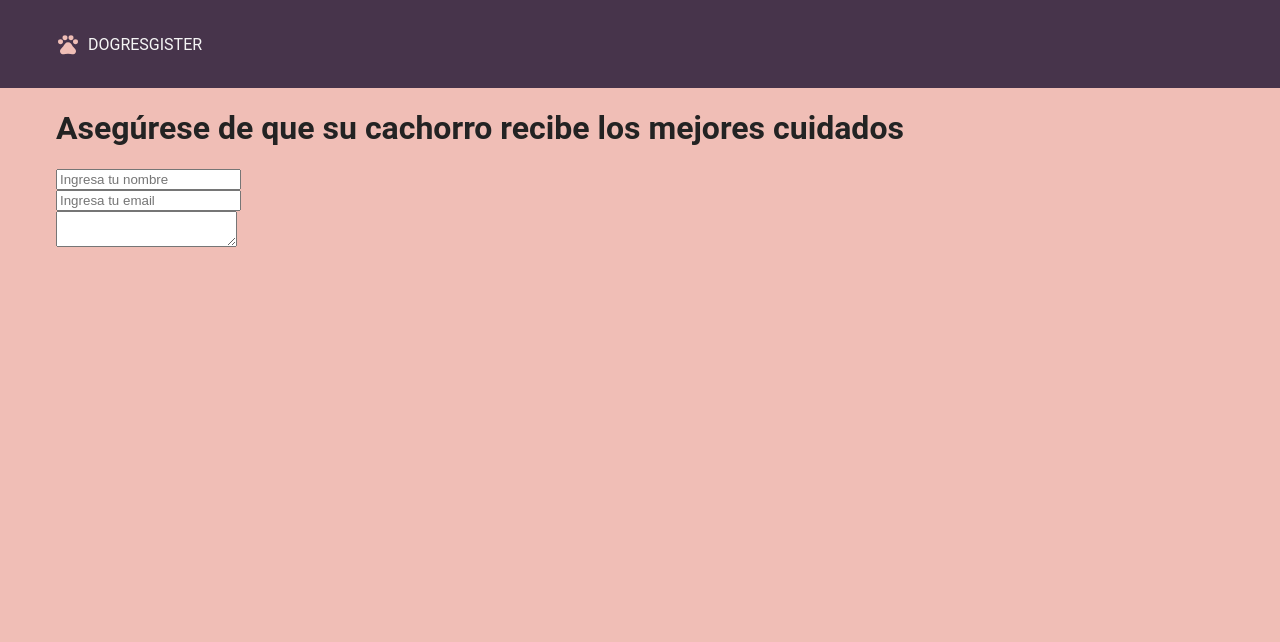
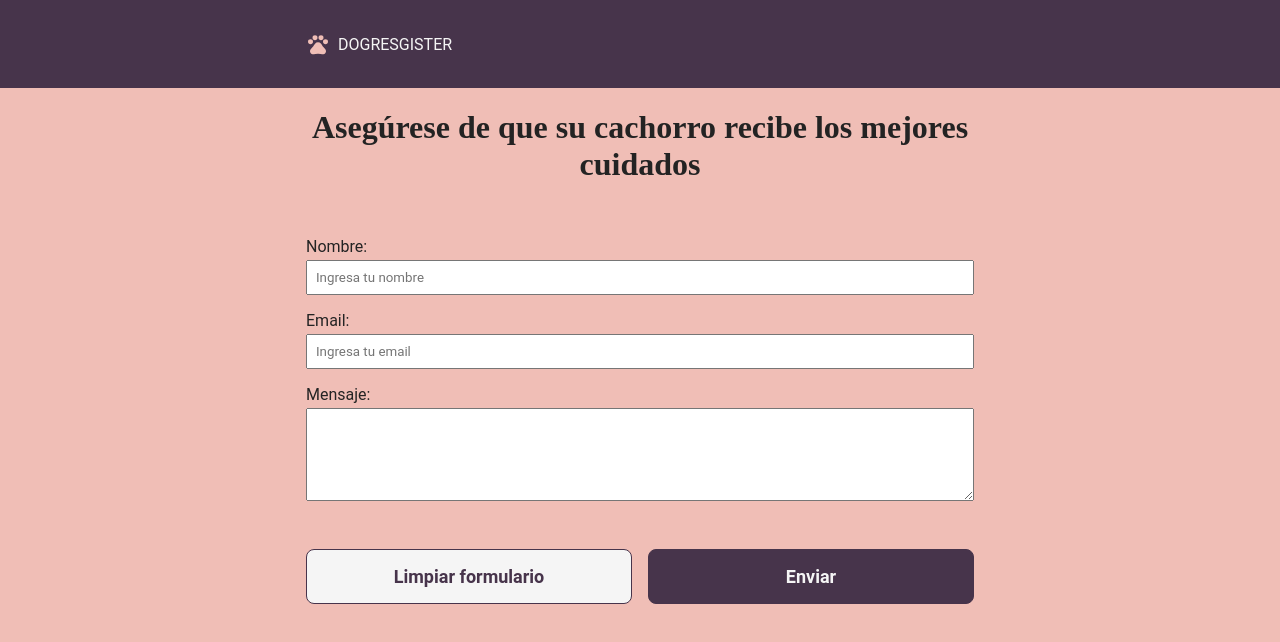
Before and after one commit to devchris03/DogRegister, a website: page index.html in a window 1280 px wide. Drawn offline with Linux system fonts and the light colour scheme.

Commit message:
style: añade estilos a los formularios

```diff
--- a/index.html
+++ b/index.html
@@ -20,20 +20,24 @@
     </header>
     <main class="main">
         <div class="main__content wrapper">
-            <h1 class="main__title">Asegúrese de que su cachorro recibe los mejores cuidados</h1>
-            <form action="" id="form">
+            <h1 class="title">Asegúrese de que su cachorro recibe los mejores cuidados</h1>
+            <form action="" id="form" class="form">
                 <div class="form__campo">
-                    <label for="inputName" class="label"></label>
-                    <input type="text" placeholder="Ingresa tu nombre" required id="inputName" name="name" class="input">
+                    <label for="inputName" class="form__label">Nombre:</label>
+                    <input type="text" placeholder="Ingresa tu nombre" required id="inputName" name="name" class="form__input">
                 </div> <!-- campo -->
                 <div class="form__campo">
-                    <label for="inputEmail" class="label"></label>
-                    <input type="email" placeholder="Ingresa tu email" required id="inputEmail" name="email" class="input">
+                    <label for="inputEmail" class="form__label">Email:</label>
+                    <input type="email" placeholder="Ingresa tu email" required id="inputEmail" name="email" class="form__input">
                 </div> <!-- campo -->
                 <div class="form__campo">
-                    <label for="inputMessage" class="label"></label>
-                    <textarea name="message" id="inputMessage" value="Escribe tu mensaje"></textarea>
+                    <label for="inputMessage" class="form__label">Mensaje:</label>
+                    <textarea name="message" id="inputMessage" value="Escribe tu mensaje" class="form__textarea" cols="10" rows="5"></textarea>
                 </div> <!-- campo -->
+                <div class="form__buttons">
+                    <input type="button" class="form__buttonReset" value="Limpiar formulario" aria-label="Limpiar campos de todos los formularios">
+                    <input type="button" class="form__buttonSend" value="Enviar" aria-label="Enviar Formulario">
+                </div>
             </form>
         </div>
     </main>
--- a/src/scss/base/_global.scss
+++ b/src/scss/base/_global.scss
@@ -10,8 +10,13 @@ body {
     color: v.$black;
 }
 
+.title {
+    font-family: v.$fontPrimary;
+    text-align: center;
+}
+
 .wrapper {
-    max-inline-size: 75rem;
+    max-inline-size: 43.75rem;
     margin: 0 auto;
     padding-inline: 1rem;
     box-sizing: border-box;
--- a/src/scss/base/_minxis.scss
+++ b/src/scss/base/_minxis.scss
@@ -25,3 +25,17 @@
         @content;
     }
 }
+
+@mixin btn($color, $bg) {
+    padding: .625rem .5rem;
+    border-radius: .5rem;
+    color: $color;
+    background: $bg;
+    border: 1px solid v.$purple;
+    font-weight: 700;
+    font-family: v.$fontSecundary;
+    font-size: 1rem;
+    cursor: pointer;
+
+    @content
+}
--- /dev/null
+++ b/src/scss/desing/_form.scss
@@ -0,0 +1,57 @@
+@use '../base/variables' as v;
+@use '../base/minxis' as m;
+
+.form {
+
+    display: flex;
+    flex-direction: column;
+    gap: 1rem;
+    padding-block: 2rem;
+
+    &__campo {
+        display: flex;
+        flex-direction: column;
+        gap: .25rem;
+    }
+
+    &__input,
+    &__textarea {
+        padding: .5rem .5rem;
+        box-sizing: border-box;
+        font-family: v.$fontSecundary;
+    }
+
+    &__input:focus,
+    &__textarea:focus {
+        outline: v.$purple 1px solid;
+    }
+
+    &__buttons {
+        display: flex;
+        align-items: center;
+        gap: 1rem;
+
+        margin-block-start: 2rem;
+
+        & > * {
+            flex: 1;
+        }
+    }
+
+    &__buttonReset{
+        @include m.btn(v.$purple, v.$white)
+    }
+
+    &__buttonSend{
+        @include m.btn(v.$white, v.$purple)
+    }
+
+    @include m.tablet {
+        &__buttonReset,
+        &__buttonSend {
+            padding-block: 1rem;
+            font-size: 1.125rem;
+        }
+    }
+
+}
--- a/src/scss/desing/_index.scss
+++ b/src/scss/desing/_index.scss
@@ -1 +1,2 @@
 @use './header';
+@use './form';
```
Also changed, not shown: build/css/app.css.
